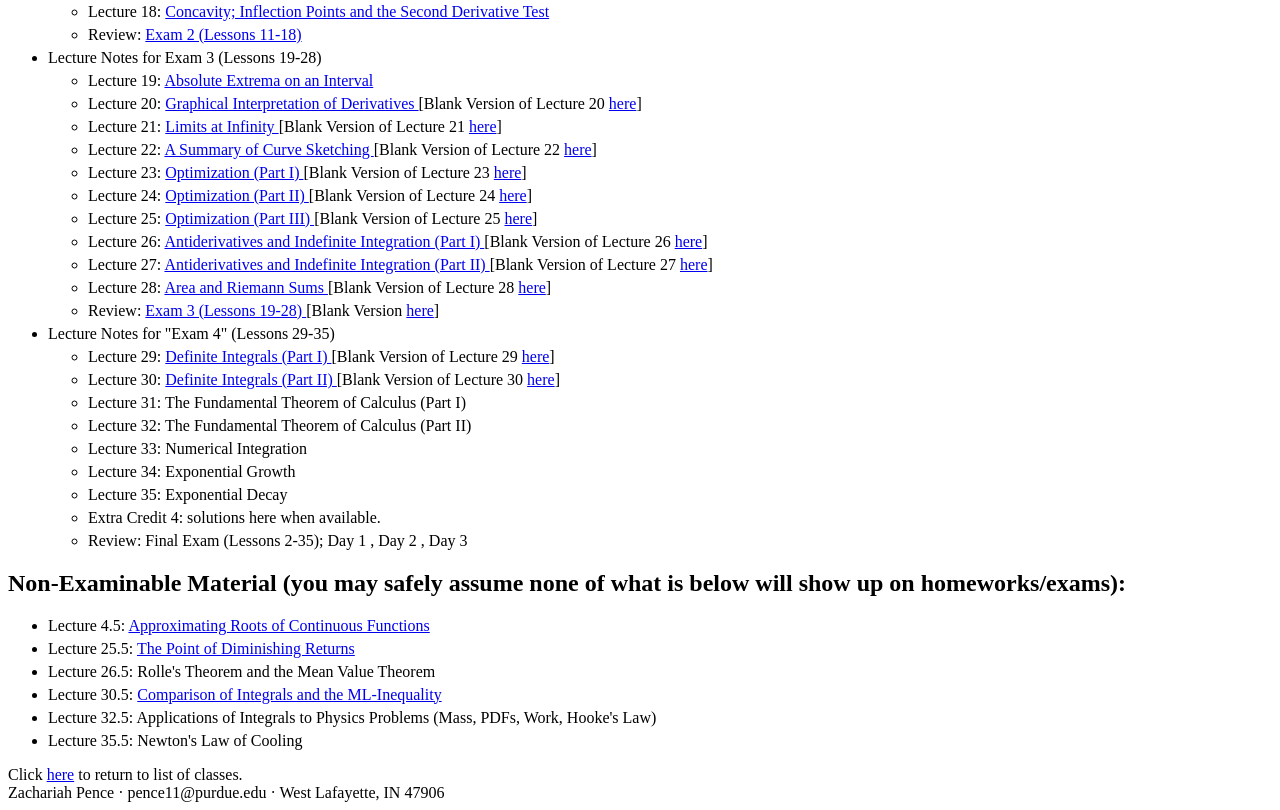
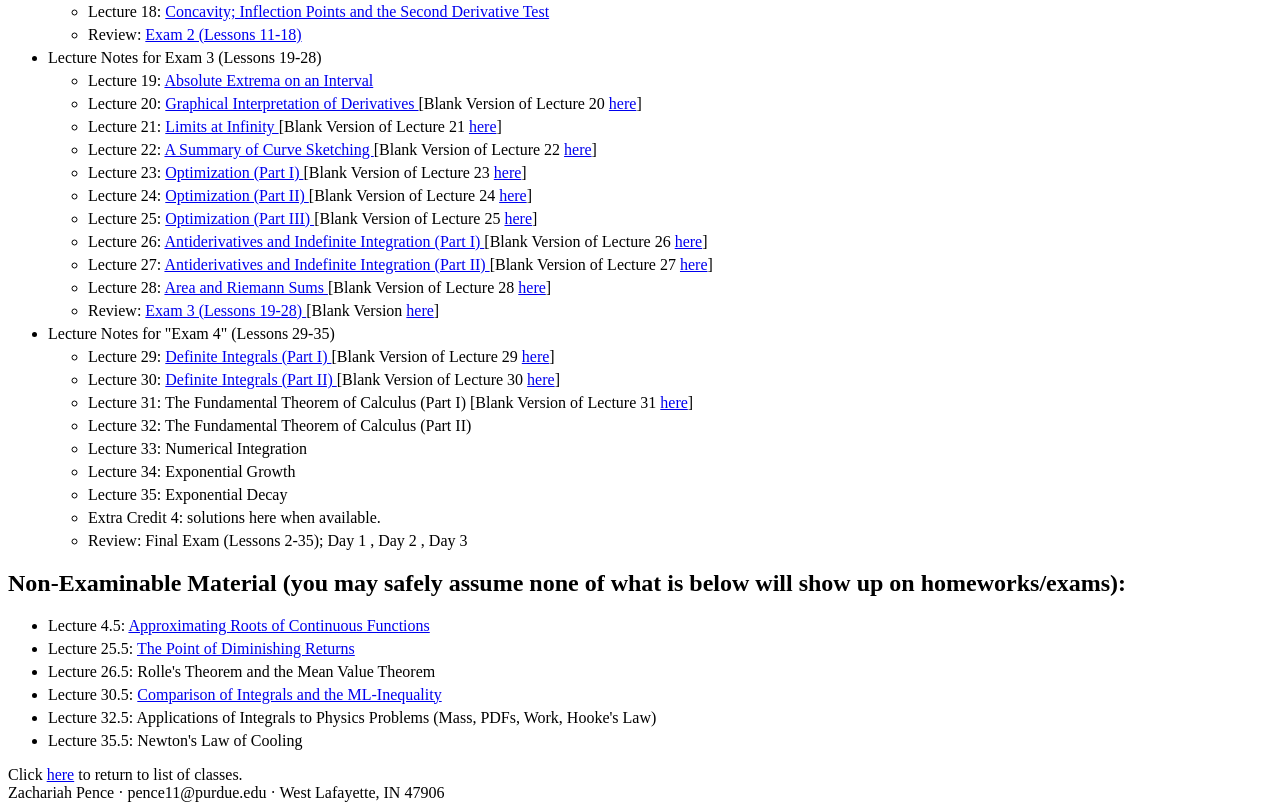
Before and after one commit to zachariah-pence/zachariah-pence.github.io, a plain HTML site: page teaching/ma16010_202710.html in a window 1280 px wide. Shown: the part 584-1394 px from the top of the page. Drawn offline with Linux system fonts and the light colour scheme.

Commit message:
blank lec 31

```diff
--- a/teaching/ma16010_202710.html
+++ b/teaching/ma16010_202710.html
@@ -189,6 +189,7 @@
 			<li>Lecture 31: <!--<a href="ma16010/notes_html/lec31.html"> -->
 				The Fundamental Theorem of Calculus (Part I)
 				<!--</a>-->
+				[Blank Version of Lecture 31 <a href="ma16010/notes/lec31_blank.pdf">here</a>]
 			</li>
 			<li>Lecture 32: <!--<a href="ma16010/notes_html/lec32.html"> -->
 				The Fundamental Theorem of Calculus (Part II)
```
Also changed, not shown: 3 other files.
